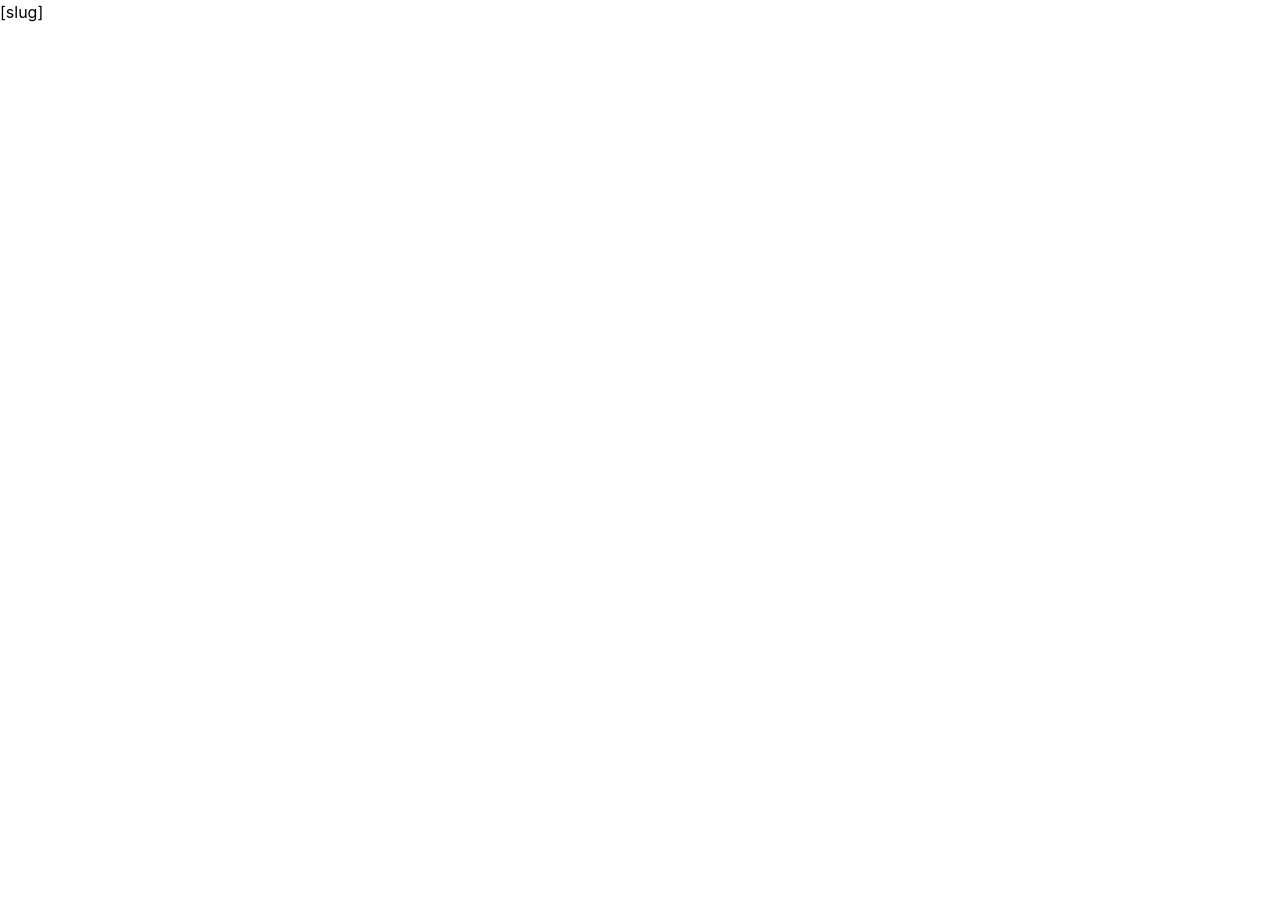
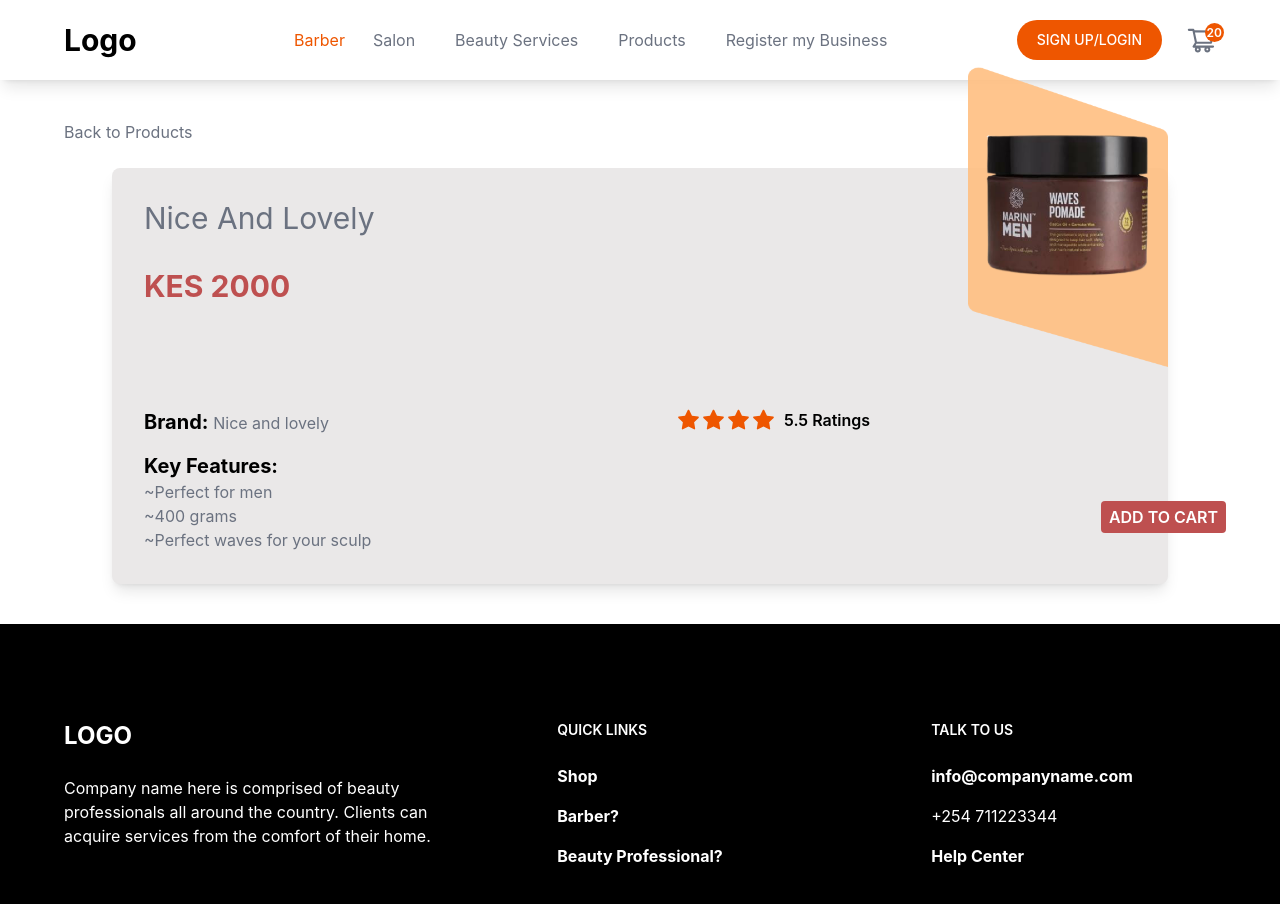
Before and after one commit to Spencer-lolley/frontend, a Next.js app: page /product/nice-and-lovely in a window 1280 px wide. Shown: the top 904 px of the page. Before the commit the page ends 800 px from the top, so only its background shows below. Built offline with nearby package versions, Linux system fonts and the light colour scheme.

Commit message:
Single Product

```diff
--- a/components/Layout/Nav.js
+++ b/components/Layout/Nav.js
@@ -1,5 +1,5 @@
 import React, { useState } from "react";
-import { Link } from "react-scroll";
+import Link from "next/link";
 import { Transition } from "@headlessui/react";
 import { AiOutlineShoppingCart } from "react-icons/ai";
 
@@ -34,18 +34,18 @@
                     <Link
                       key={item.name}
                       href={item.href}
+                      aria-current={item.current ? "page" : undefined}
+                      passHref
+                    >
+                      <a
                         className={
                           item.current
                             ? "text-OrangeText"
                             : "px-3 py-2 rounded-md text-medium text-gray-500 hover:text-OrangeText"
                         }
-                      smooth={true}
-                      offset={50}
-                      duration={500}
-                      aria-current={item.current ? "page" : undefined}
-                      passHref
                       >
-                      <a>{item.name}</a>
+                        {item.name}
+                      </a>
                     </Link>
                   ))}
                 </div>
@@ -53,19 +53,22 @@
               <div className="flex items-center justify-center">
                 <div className="mr-6">
                   <Link href="/Login" passHref>
-                    <a className="hidden md:block uppercase text-white bg-OrangeText focus:ring-4 focus:outline-none font-medium rounded-full text-sm px-5 py-2.5 text-center mr-3 md:mr-0 hover:bg-orange-500">
+                    <a className="hidden md:block uppercase text-white bg-OrangeText focus:outline-none font-medium rounded-full text-sm px-5 py-2.5 text-center mr-3 md:mr-0 hover:bg-orange-500">
                       Sign up/Login
                     </a>
                   </Link>
                 </div>
-                <div>
+                <div className="mr-4 md:mr-0">
                   <Link href="/cart" passHref>
                     <div className="relative">
-                      <AiOutlineShoppingCart className="text-gray-500 w-7 h-7 hover:text-OrangeText" />
+                      <AiOutlineShoppingCart
+                        className="text-gray-500 hover:text-OrangeText"
+                        size={30}
+                      />
                     </div>
                   </Link>
 
-                  <div className="absolute top-4 right-14">
+                  <div className="absolute top-4 right-14 md:right-14">
                     <sub className="rounded-full p-0.5 text-white font-semibold bg-OrangeText">
                       20
                     </sub>
@@ -138,12 +141,8 @@
                 className="flex flex-col px-4 pt-2 pb-3 space-y-2 bg-white"
               >
                 {navigation.map((mobile) => (
-                  <Link
-                    key={mobile.name}
-                    href={mobile.href}
-                    smooth={true}
-                    offset={50}
-                    duration={500}
+                  <Link key={mobile.name} href={mobile.href}>
+                    <a
                       className={
                         mobile.current
                           ? "text-OrangeText"
@@ -151,6 +150,7 @@
                       }
                     >
                       {mobile.name}
+                    </a>
                   </Link>
                 ))}
 
--- a/components/SProvider/Modal/AddImagesModal.js
+++ b/components/SProvider/Modal/AddImagesModal.js
@@ -24,9 +24,9 @@
   }, [keyPress]);
 
   const uploadHandler = e => {
-      const file = event.target.files[0];
+    const file = e.target.files[0];
     file.isUpload = true
-      setFiles([...files, file])
+    // setFiles([...files, file])
 
     // upload file
     const formData = new FormData();
@@ -91,7 +91,7 @@
               <div className="float-right m-6 cursor-pointer">
                 <ImCancelCircle
                   className="text-white"
-                  onClick={() => setShowModal((prev) => !prev)}
+                  onClick={() => setShowImageModal((prev) => !prev)}
                 />
               </div>
             </div>
--- a/pages/product/[slug].js
+++ b/pages/product/[slug].js
@@ -1,15 +1,109 @@
-import React from 'react';
-import {useRouter} from 'next/router';
-import data from '../../utils/data';
+import React from "react";
+import { useRouter } from "next/router";
+import data from "../../utils/data";
+import { Meta, Nav, Footer } from "../../components";
+import Link from "next/link";
+import { AiFillStar } from "react-icons/ai";
+import Image from "next/image";
 
-export default function ProcuctScreen() {
-    const router = useRouter()
-    const {slug} = router.query;
-    const product = data.products.find((a) => a.slug === slug);
-    if (!product){
-        return <div className='flex justify-center w-full mt-10 font-bold text center'>Product Not Found</div>
-    }
+export default function ProductScreen() {
+  const router = useRouter();
+  const { slug } = router.query;
+  const product = data.products.find((a) => a.slug === slug);
+
+  if (!product) {
+    return (
+      <div className="flex justify-center w-full mt-10 font-bold text center">
+        Product Not Found
+      </div>
+    );
+  }
   return (
-    <div>[slug]</div>
-  )
+    <>
+    <Nav />
+      <Meta title={product.productName} />
+      <div className="px-6 md:m-10">
+        <div className="my-6">
+          <Link href="/" passHref>
+            <a className="text-gray-500 hover:text-OrangeText">
+              Back to Products
+            </a>
+          </Link>
+        </div>
+
+        <div className="w-full max-w-full mx-auto rounded-lg shadow-lg md:w-11/12 bg-GreyBackground">
+          <div className="relative grid grid-cols-1 md:grid-cols-2 md:gap-10 place-content-center">
+            <div className="order-last px-8 md:p-8 md:order-first">
+              <h2 className="text-2xl text-gray-500 capitalize md:text-3xl">
+                {product.productName}
+              </h2>
+              <h3 className="text-2xl font-bold md:mt-8 md:text-3xl text-RedBackground">
+                KES {product.price}
+              </h3>
+            </div>
+            <div className="relative">
+              <div className="hidden md:block product-background">
+                <Image
+                  src="../../Rectangle.png"
+                  layout="intrinsic"
+                  width={200}
+                  height={300}
+                />
+              </div>
+              <div className="flex justify-center md:absolute product-image">
+                <Image
+                  src="../../products/productImage.png"
+                  layout="intrinsic"
+                  width={200}
+                  height={200}
+                />
+              </div>
+            </div>
+          </div>
+
+          <div className="relative grid md:mt-10 md:grid-cols-2 md:place-content-center">
+            <div className="p-8">
+              <span className="text-xl font-bold">Brand: </span>
+              <span className="text-gray-500">{product.productName}</span>
+
+              <div className="mt-4">
+                <p className="text-xl font-bold">Key Features:</p>
+                <ul className="text-gray-500 product-list">
+                  {/* {features.map(feature => (
+                    <li key={feature}>{feature}</li>
+                  ))} */}
+                  <li>Perfect for men</li>
+                  <li>400 grams</li>
+                  <li>Perfect waves for your sculp</li>
+                </ul>
+              </div>
+            </div>
+            <div className="relative px-8 mb-4 md:p-8 md:mb-0">
+              <div className="flex">
+                <span className="flex px-1 text-OrangeText">
+                  <AiFillStar size={25} />
+                  <AiFillStar size={25} />
+                  <AiFillStar size={25} />
+                  <AiFillStar size={25} />
+                </span>
+                <div className="font-semibold">
+                  <span className="mx-1">{product.rating}</span>
+                  <span>Ratings</span>
+                </div>
+              </div>
+
+              <div className="mt-10 text-center md:mt-0 md:absolute addCart-btn">
+                <button
+                  className="px-2 py-1 font-semibold text-white uppercase rounded bg-RedBackground"
+                >
+                  add to cart
+                </button>
+              </div>
+            </div>
+          </div>
+        </div>
+      </div>
+    <Footer />
+    </>
+  );
 }
--- a/pages/serviceProvider/Profile.js
+++ b/pages/serviceProvider/Profile.js
@@ -32,6 +32,7 @@
     name:'Myfiles'
   })
 
+  console.log(files);
   const openModal = () => {
     setShowModal((prev) => !prev);
   };
--- a/pages/serviceProvider/RegisterBusiness.js
+++ b/pages/serviceProvider/RegisterBusiness.js
@@ -26,7 +26,7 @@
 
   const password = watch("password");
   return (
-    <div className="flex bg-GreyBackground">
+    <div className="flex bg-white">
       <Meta title="Register Business"/>
 
       <div className="hidden w-2/5 h-screen md:flex md:w-1/4">
--- a/styles/globals.css
+++ b/styles/globals.css
@@ -162,6 +162,38 @@
     min-width: 100%;
   }
 }
+/* !Carousel card */
+
+/* Product page */
+.product-background {
+  position: absolute;
+  top: -60%;
+  right: 0;
+  z-index: 900;
+  opacity: 90%;
+}
+
+.product-image {
+  top: -40%;
+  right: 0;
+  z-index: 1000;
+}
+
+.product-list {
+  position: relative;
+  list-style: none;
+  margin-left: 0;
+}
+
+.product-list li:before {
+  content: "~";
+}
+
+.addCart-btn{
+  top: 60%;
+  right: -11%;
+}
+/* !Product page */
 
 /* login page */
 .rec1 {
--- a/utils/data.js
+++ b/utils/data.js
@@ -10,6 +10,11 @@
       description: "Body Lotion",
       rating: 5.5,
       sold: 300,
+      features:[
+        'perfect for men',
+        '400 gramms',
+        'perfect waves for your scalp'
+      ]
     },
     {
       id: 2,
```
Also changed, not shown: pages/index.js (+0 -9 lines), public/Rectangle.png (added), public/products/productImage.png (added). Lines whose indentation alone changed are shown as unchanged.
